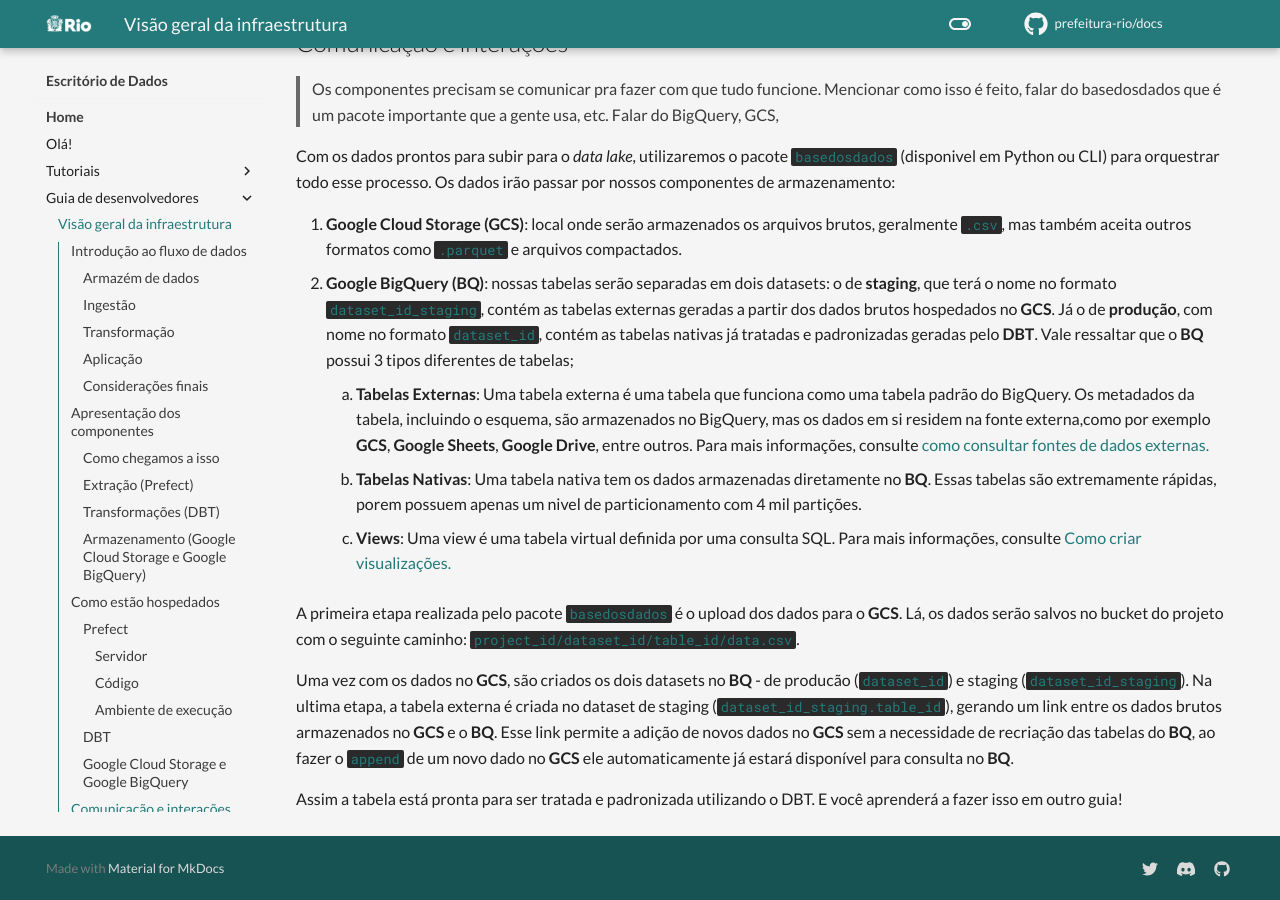
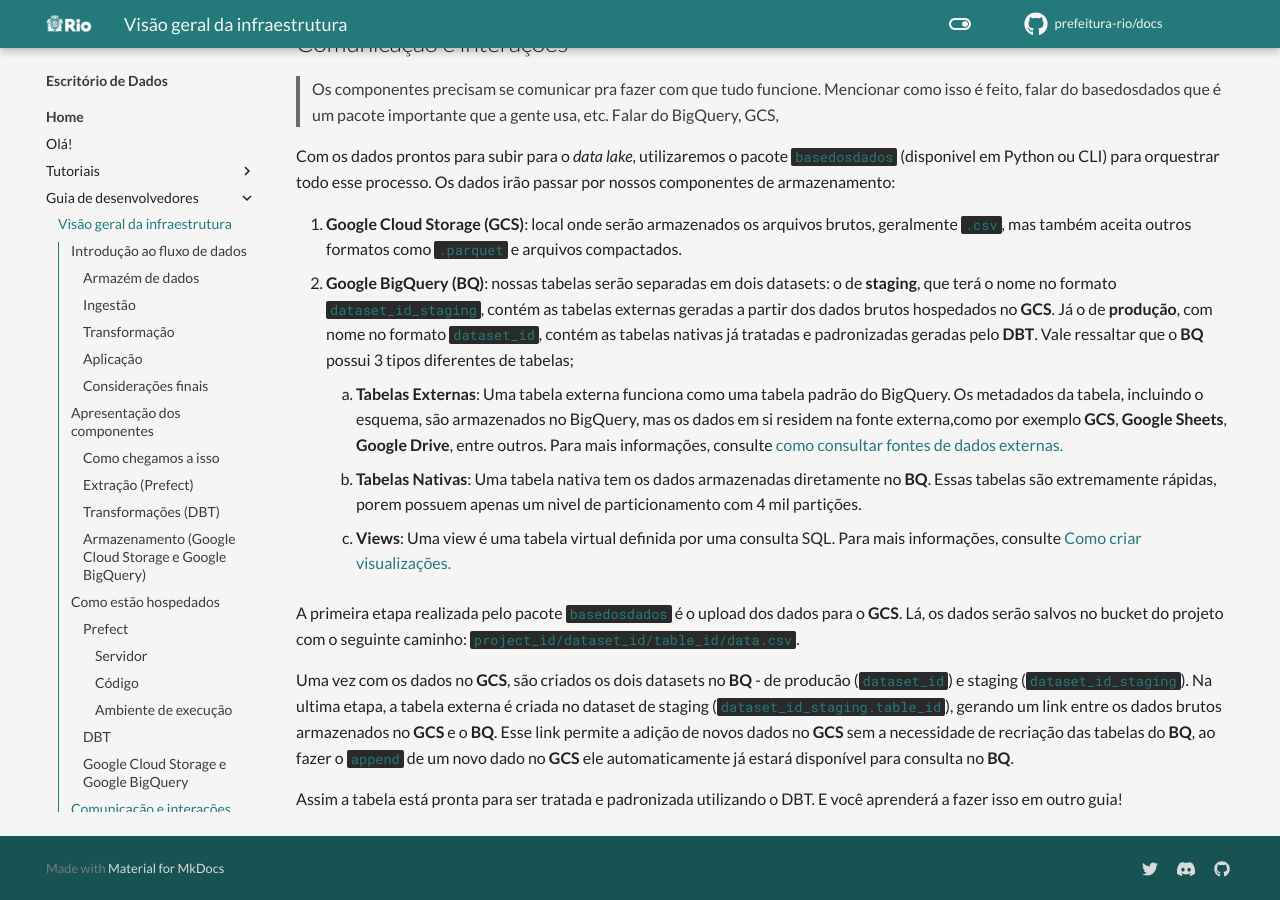
Before and after one commit to prefeitura-rio/docs, an MkDocs documentation site: the page built from docs/guia-desenvolvedores/visao-geral-infra.md, in a window 1280 px wide and 900 px high, scrolled down 11859 px. Built offline with MkDocs 1.6.1 and Material for MkDocs 9.7.7, drawn with Linux system fonts in a browser that asks for light colours; comment, search, counter and statistics services are not loaded.

Commit message:
fix: typo

```diff
--- a/docs/guia-desenvolvedores/visao-geral-infra.md
+++ b/docs/guia-desenvolvedores/visao-geral-infra.md
@@ -434,7 +434,7 @@
    nome no formato `dataset_id_staging`, contém as tabelas externas geradas a partir dos dados brutos
    hospedados no **GCS**. Já o de **produção**, com nome no formato `dataset_id`, contém as tabelas
    nativas já tratadas e padronizadas geradas pelo **DBT**. Vale ressaltar que o **BQ** possui 3 tipos diferentes de tabelas;
-    1. **Tabelas Externas**: Uma tabela externa é uma tabela que funciona como uma tabela padrão do BigQuery. Os metadados da tabela, incluindo o esquema, são armazenados no BigQuery, mas os dados em si residem na fonte externa,como por exemplo **GCS**, **Google Sheets**, **Google Drive**, entre outros. Para mais informações, consulte [como consultar fontes de dados externas.](https://cloud.google.com/bigquery/docs/external-data-sources)
+    1. **Tabelas Externas**: Uma tabela externa funciona como uma tabela padrão do BigQuery. Os metadados da tabela, incluindo o esquema, são armazenados no BigQuery, mas os dados em si residem na fonte externa,como por exemplo **GCS**, **Google Sheets**, **Google Drive**, entre outros. Para mais informações, consulte [como consultar fontes de dados externas.](https://cloud.google.com/bigquery/docs/external-data-sources)
     2. **Tabelas Nativas**: Uma tabela nativa tem os dados armazenadas diretamente no **BQ**. Essas tabelas são extremamente rápidas, porem possuem apenas um nivel de particionamento com 4 mil partições.
     3. **Views**: Uma view é uma tabela virtual definida por uma consulta SQL. Para mais informações, consulte [Como criar visualizações.](https://cloud.google.com/bigquery/docs/views)
 
```
